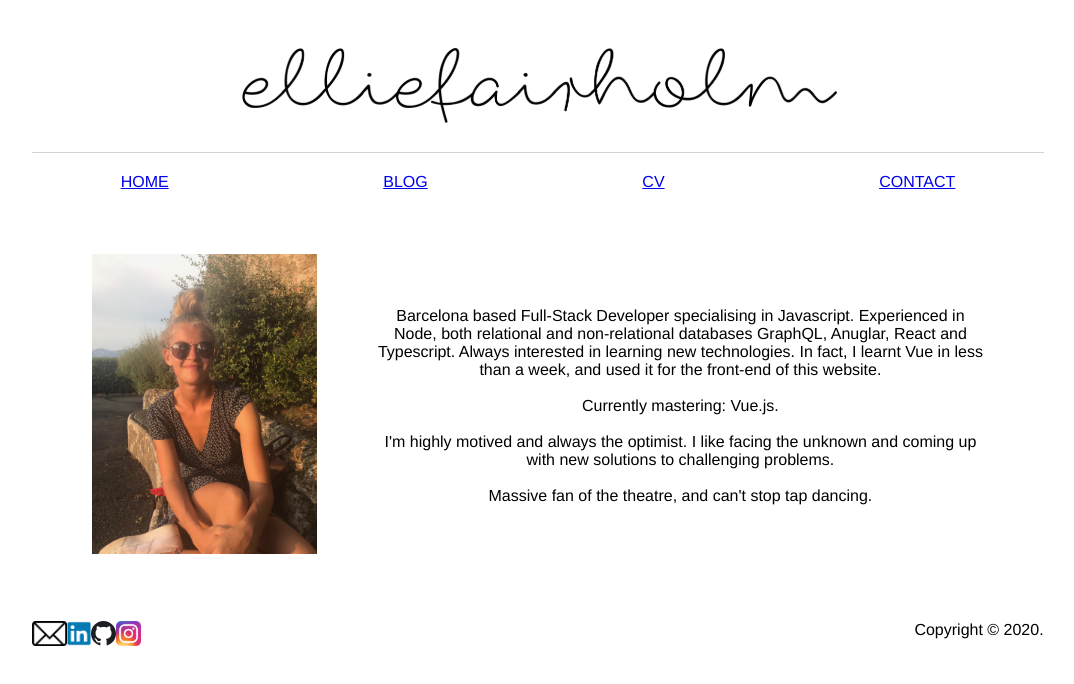
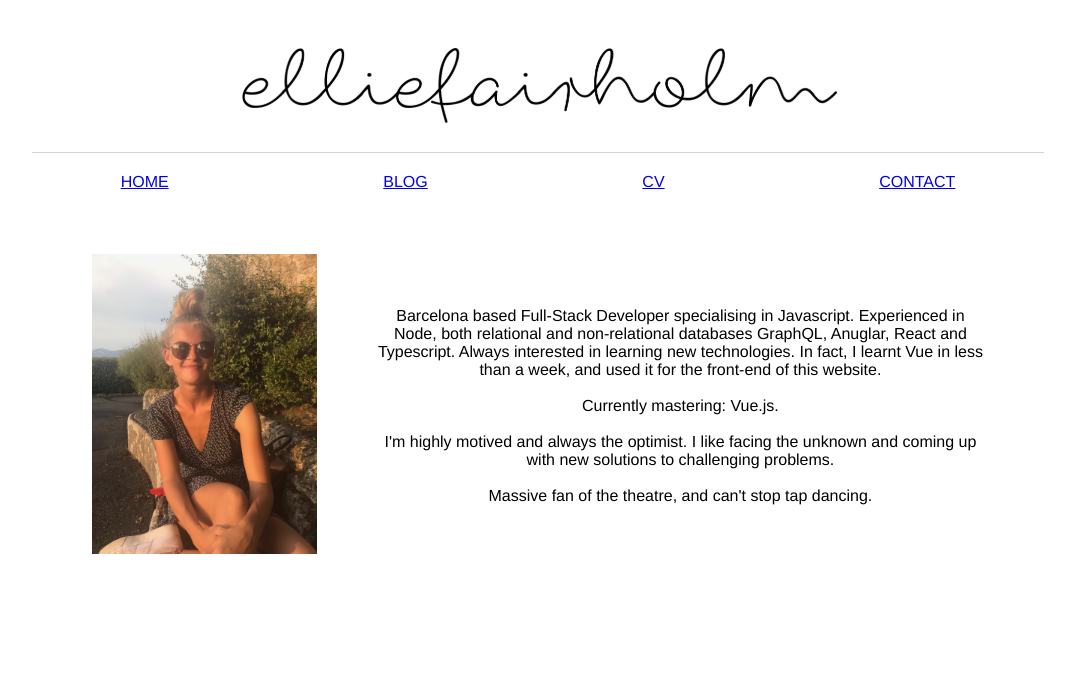
Before and after one commit to elliefairholm/personal-website, a Vue app: page / in a window 1280 px wide. Shown: the top 684 px of the page, without its empty margins (102-1176 px from the left). Built offline with nearby package versions, Linux system fonts and the light colour scheme.

Commit message:
chore: footer name updated

```diff
--- a/src/App.vue
+++ b/src/App.vue
@@ -2,19 +2,19 @@
   <div id="app">
     <nav-bar></nav-bar>
     <router-view />
-    <footer-bar></footer-bar>
+    <footer></footer>
   </div>
 </template>
 
 <script>
 import navbar from "@/components/container/navbar.vue";
-import footer from "@/components/container/footer-bar.vue";
+import footer from "@/components/container/footer.vue";
 
 export default {
   name: "App",
   components: {
     "nav-bar": navbar,
-    "footer-bar": footer
+    footer: footer
   }
 };
 </script>
--- a/src/components/container/footer-bar.vue
+++ b/src/components/container/footer.vue
@@ -20,7 +20,7 @@
 
 <script>
 export default {
-  name: "footer-bar",
+  name: "footer",
   data() {
     return {
       profilePicture: "../../assets/me.jpeg"
```
